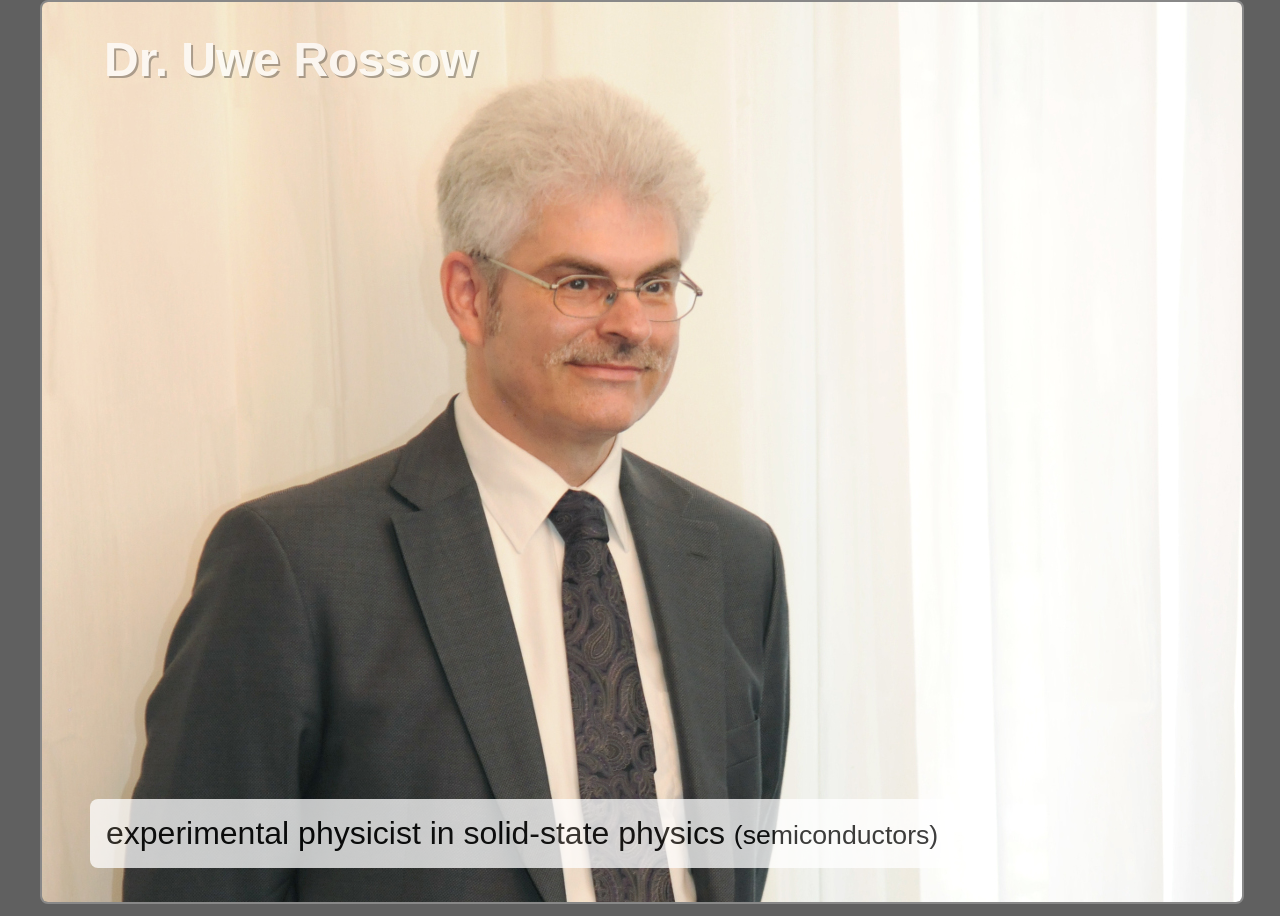
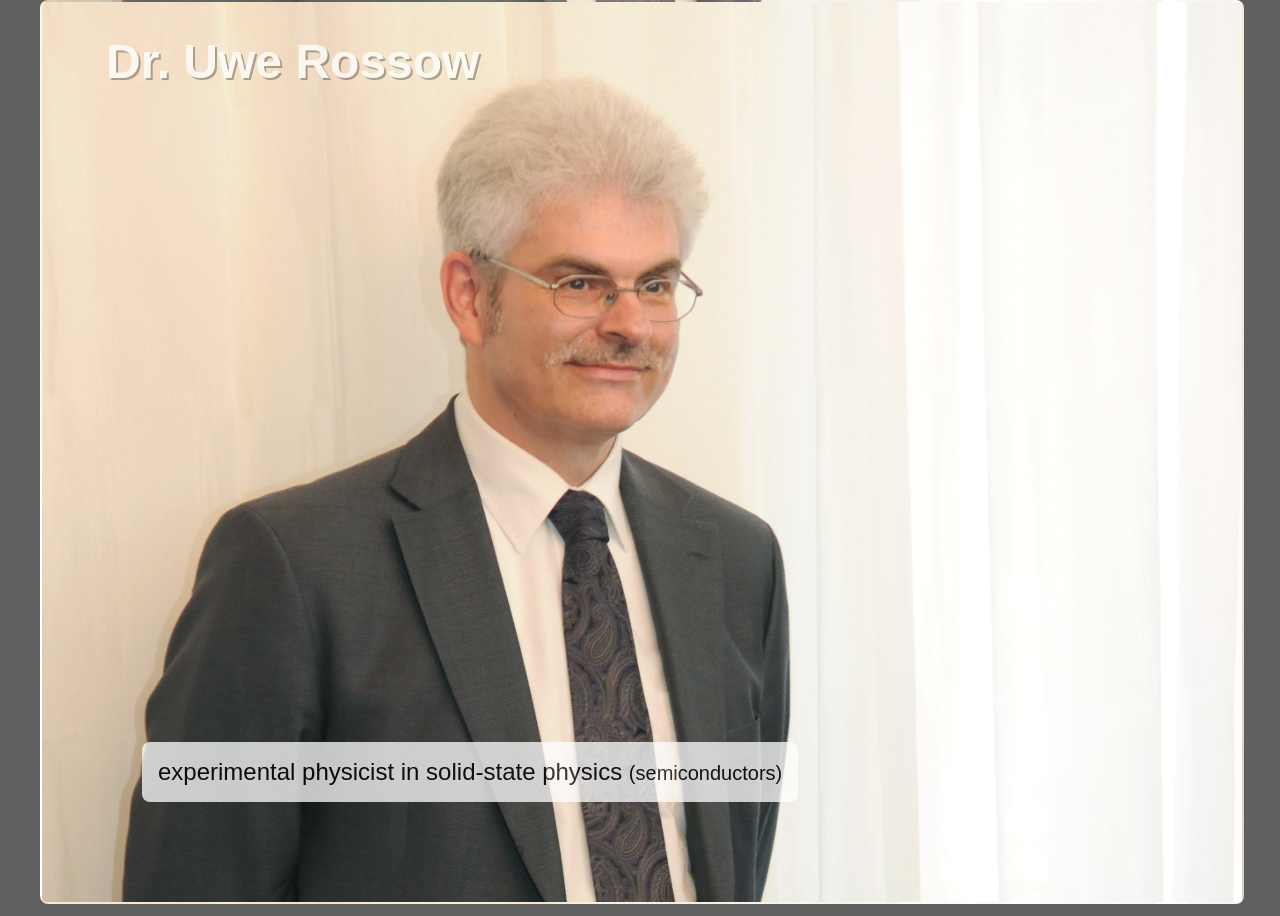
Before and after one commit to winniehell-wasteland/u-rossow.de, a Jekyll site: the page built from index.md, in a window 1280 px wide. Built offline with Jekyll 4.4.1, drawn with Linux system fonts in a browser that asks for light colours.

Commit message:
restructure layout

```diff
--- a/_layouts/default.html
+++ b/_layouts/default.html
@@ -4,19 +4,23 @@
     <meta charset="UTF-8">
     <title></title>
     <link rel="stylesheet" href="{{ site.baseurl }}/css/style.css">
+    <style type="text/css">
+        #page {
+            background-image: url({{ site.baseurl }}/img/urossow-xl.jpg);
+        }
+    </style>
 </head>
 <body>
 
-<div id="background">
+<div id="page">
     <h1 class="xl">Dr. Uwe Rossow</h1>
-    <img class="xl" src="{{ site.baseurl }}/img/urossow-xl.jpg">
+
+    <div id="bottom">
+        <div id="content">
+            {{ content }}
+        </div>
+    </div>
 </div>
 
-<div id="content" class="xl">
-
-    <div class="section">
-        {{ content }}
-    </div>
-</div>
 </body>
 </html>
--- a/css/style.css
+++ b/css/style.css
@@ -15,52 +15,50 @@
     z-index: 10;
 }
 
-h1.xl {
-    font-size: 48px;
-}
-
-#background {
-    position: fixed;
+#page {
+    border-radius: 8px;
+    border: 2px solid rgba(255, 255, 255, 0.25);
+    position: absolute;
     left: 50%;
     top: 50%;
 }
 
-#background img {
-    border-radius: 8px;
-    border: 2px solid rgba(255, 255, 255, 0.25);
+#bottom {
     position: absolute;
-}
-
-#background .xl {
-    top: -450px;
-    left: -600px;
+    bottom: 0;
 }
 
 #content {
+    background-color: white;
+    border-radius: 8px;
     color: black;
-    margin: auto;
-    padding-top: 1rem;
-    z-index: 20;
-    height: 900px;
-}
-
-#content.xl {
-    font-size: 32px;
-    width: 1100px;
-}
-
-#content.xl .section {
-    height: 900px;
-    position: relative;
+    opacity: 0.75;
+    padding: 0.5rem;
+    position: absolute;
+    bottom: 100px;
 }
 
 #content p {
-    background-color: white;
-    border-radius: 8px;
-    opacity: 0.75;
-    padding: 1rem;
+    margin: 0.5rem;
+}
 
-    position: absolute;
-    bottom: 1rem;
-    left: 0;
+h1 {
+    font-size: 48px;
 }
+
+#page {
+    height: 900px;
+    margin-top: -450px;
+    width: 1200px;
+    margin-left: -600px;
+}
+
+#bottom {
+    left: 100px;
+    height: 400px;
+    width: 1000px;
+}
+
+#content {
+    font-size: 24px;
+}
--- a/index.md
+++ b/index.md
@@ -2,4 +2,4 @@
 layout: default
 permalink: /
 ---
-<p>experimental physicist in solid-state physics <small>(semiconductors)</small></p>
+experimental physicist in solid-state physics <small>(semiconductors)</small>
```
